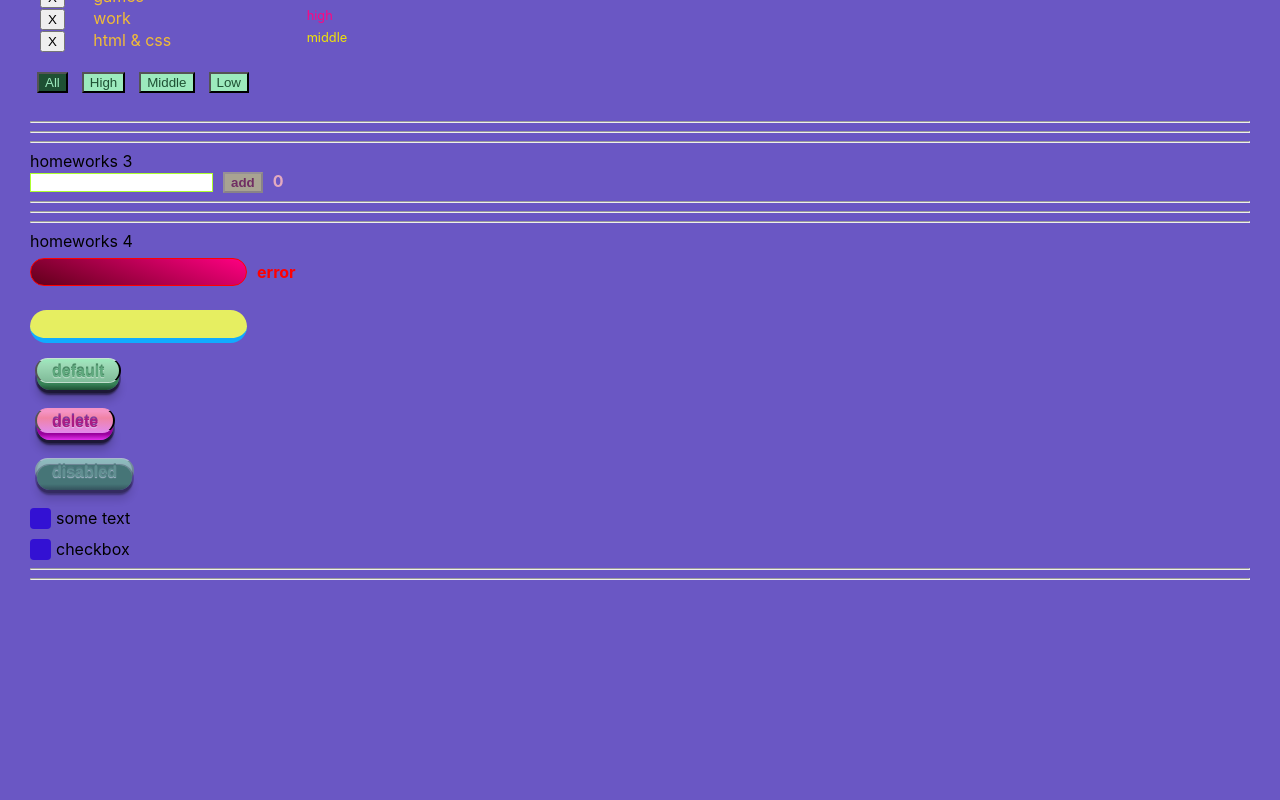
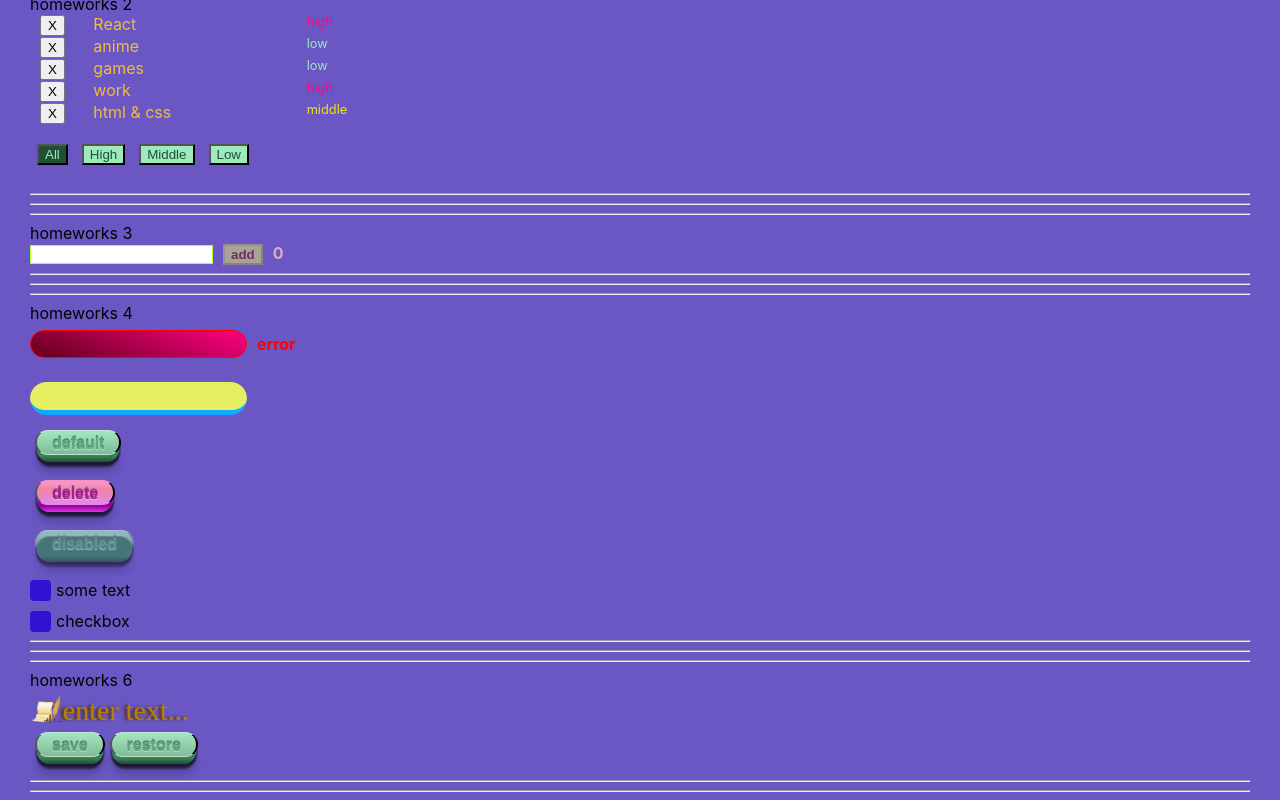
Before and after one commit to IraMarrts/react-homeworks, a React (Create React App) app: page /#/pre-junior in a window 1280 px wide. Shown: the part 428-1228 px from the top of the page. Before the commit the page ends 1016 px from the top, so only its background shows below. Built offline with nearby package versions, Linux system fonts and the light colour scheme; a web font is replaced by a local one.

Commit message:
feat: refactor HW 5, 6

```diff
--- a/src/p1-main/m1-ui/u1-app/App.tsx
+++ b/src/p1-main/m1-ui/u1-app/App.tsx
@@ -1,19 +1,16 @@
 import React from 'react'
 import s from './App.module.css'
-import HW4 from "../../../p2-homeworks/h4/HW4";
-import HW2 from "../../../p2-homeworks/h2/HW2";
-import HW3 from "../../../p2-homeworks/h3/HW3";
-import HW1 from "../../../p2-homeworks/h1/HW1";
+import HW5 from "../../../p2-homeworks/h5/HW5";
 
 function App() {
     return (
         <div className={s.App}>
             <div><h1>react homeworks:</h1></div>
-            <HW1/>
+            {/*<HW1/>
             <HW2/>
             <HW3/>
-            <HW4/>
-            {/* <HW5/>*/}
+            <HW4/>*/}
+             <HW5/>
 
         </div>
     )
--- a/src/p2-homeworks/h5/pages/PreJunior.tsx
+++ b/src/p2-homeworks/h5/pages/PreJunior.tsx
@@ -3,6 +3,7 @@ import HW1 from '../../h1/HW1'
 import HW2 from '../../h2/HW2'
 import HW3 from '../../h3/HW3'
 import HW4 from '../../h4/HW4'
+import HW6 from "../../h6/HW6";
 
 function PreJunior() {
     return (
@@ -11,7 +12,7 @@ function PreJunior() {
             <HW2/>
             <HW3/>
             <HW4/>
-            {/*<HW6/>*/}
+            <HW6/>
         </div>
     )
 }
--- a/src/p2-homeworks/h6/HW6.tsx
+++ b/src/p2-homeworks/h6/HW6.tsx
@@ -5,12 +5,14 @@ import {restoreState, saveState} from './localStorage/localStorage'
 
 function HW6() {
     const [value, setValue] = useState<string>('')
+    const error = value.trim() ? '' : 'Fill the form to save'
 
     const save = () => {
-        saveState<string>('editable-span-value', value)
+        !error && saveState<string>('editable-span-value', value)
     }
     const restore = () => {
-        // setValue()
+        const savedValue = restoreState<string>('editable-span-value', '')
+        setValue(savedValue)
     }
 
     return (
@@ -24,6 +26,7 @@ function HW6() {
                     value={value}
                     onChangeText={setValue}
                     spanProps={{children: value ? undefined : 'enter text...'}}
+                    error={error}
                 />
             </div>
             <SuperButton onClick={save}>save</SuperButton>
--- a/src/p2-homeworks/h6/common/c4-SuperEditableSpan/SuperEditableSpan.tsx
+++ b/src/p2-homeworks/h6/common/c4-SuperEditableSpan/SuperEditableSpan.tsx
@@ -1,5 +1,7 @@
 import React, {DetailedHTMLProps, InputHTMLAttributes, HTMLAttributes, useState} from 'react'
 import SuperInputText from '../../../h4/common/c1-SuperInputText/SuperInputText'
+import img from './feather.png'
+import s from './SuperEditableSpan.module.css'
 
 // тип пропсов обычного инпута
 type DefaultInputPropsType = DetailedHTMLProps<InputHTMLAttributes<HTMLInputElement>, HTMLInputElement>
@@ -31,22 +33,22 @@ const SuperEditableSpan: React.FC<SuperEditableSpanType> = (
     const {children, onDoubleClick, className, ...restSpanProps} = spanProps || {}
 
     const onEnterCallback = () => {
-        // setEditMode() // выключить editMode при нажатии Enter
+        setEditMode(false) // выключить editMode при нажатии Enter
 
         onEnter && onEnter()
     }
     const onBlurCallback = (e: React.FocusEvent<HTMLInputElement>) => {
-        // setEditMode() // выключить editMode при нажатии за пределами инпута
+        setEditMode(false) // выключить editMode при нажатии за пределами инпута
 
         onBlur && onBlur(e)
     }
     const onDoubleClickCallBack = (e: React.MouseEvent<HTMLSpanElement, MouseEvent>) => {
-        // setEditMode() // включить editMode при двойном клике
+        setEditMode(true) // включить editMode при двойном клике
 
         onDoubleClick && onDoubleClick(e)
     }
 
-    const spanClassName = `${'сделать красивый стиль для спана'} ${className}`
+    const spanClassName = `${s.superSpan} ${className}`
 
     return (
         <>
@@ -66,6 +68,7 @@ const SuperEditableSpan: React.FC<SuperEditableSpanType> = (
 
                         {...restSpanProps}
                     >
+                        <img src={img} alt={''} className={s.editModeImg}/>
                         {/*если нет захардкодженного текста для спана, то значение инпута*/}
                         {children || restProps.value}
                     </span>
--- a/src/p2-homeworks/h6/localStorage/localStorage.ts
+++ b/src/p2-homeworks/h6/localStorage/localStorage.ts
@@ -23,5 +23,5 @@ type StateType = {
 // сохраняем объект типа StateType в ячейке 'test'
 saveState<StateType>('test', {x: 'A', y: 1})
 
-// получем в переменную state объект из ячейки 'test' или дэфолтный объект если ячейка пуста
-const state: StateType = restoreState<StateType>('test', {x: '', y: 0})
+// получаем в переменную state объект из ячейки 'test' или дэфолтный объект если ячейка пуста
+//const state: StateType = restoreState<StateType>('test', {x: '', y: 0})
```
